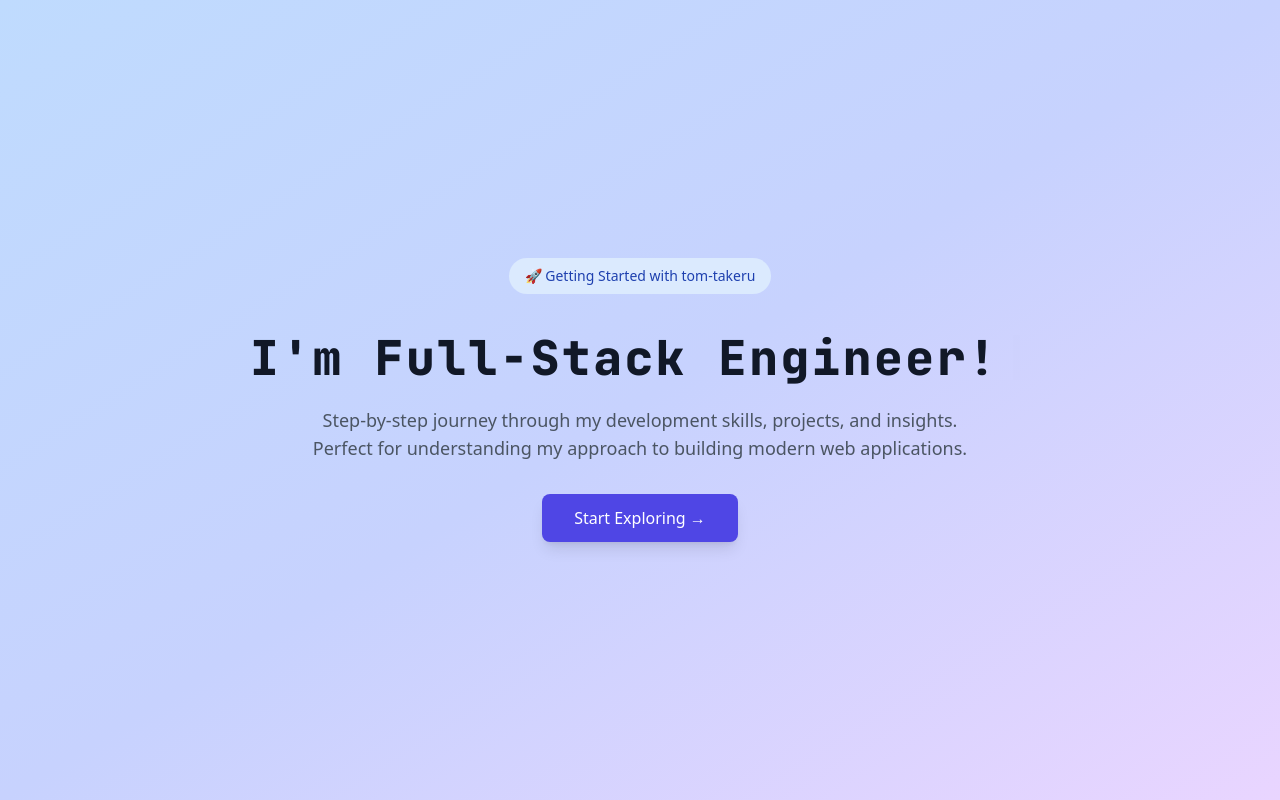
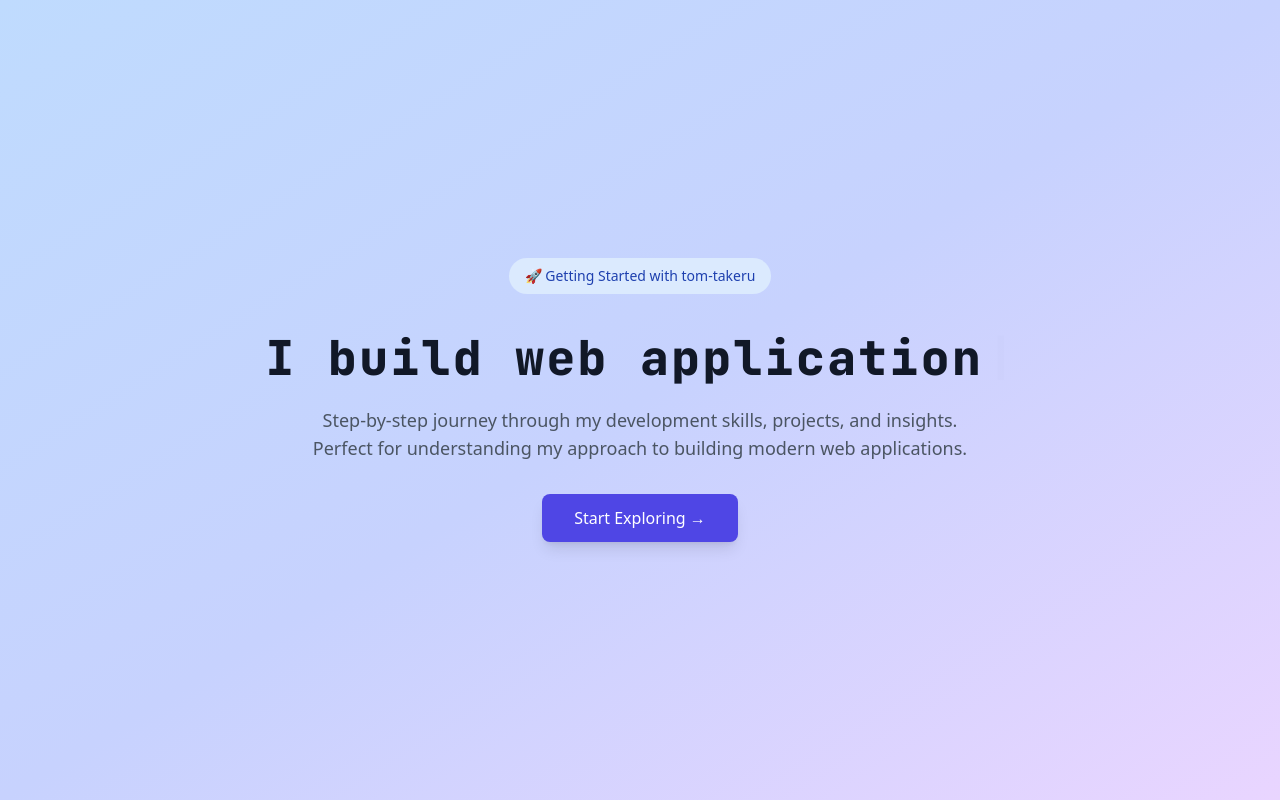
Before and after one commit to tom-takeru/getting-started-with-tom-takeru, a Next.js app: page / in a window 1280 px wide. Shown: the top 800 px of the page. Built offline with nearby package versions, Linux system fonts and the light colour scheme.

Commit message:
fix: update HeroTyping component text for clarity and engagement

```diff
--- a/src/components/HeroTyping.tsx
+++ b/src/components/HeroTyping.tsx
@@ -6,13 +6,12 @@ export default function HeroTyping() {
       className='text-lg sm:text-2xl md:text-4xl lg:text-5xl font-extrabold font-console tracking-wider whitespace-nowrap'
       aria-label='tom-takeru introduction'
     >
-      I'm{' '}
       <Typewriter
         words={[
-          'tom-takeru!',
-          'Full-Stack Engineer!',
-          'Coffee Lover!',
-          'Board Game Enthusiast!',
+          "Hi there! I'm tom-takeru",
+          'I build web applications',
+          'Coffee fuels my coding',
+          "Let's play board games!",
         ]}
         loop={true}
         cursor
```
